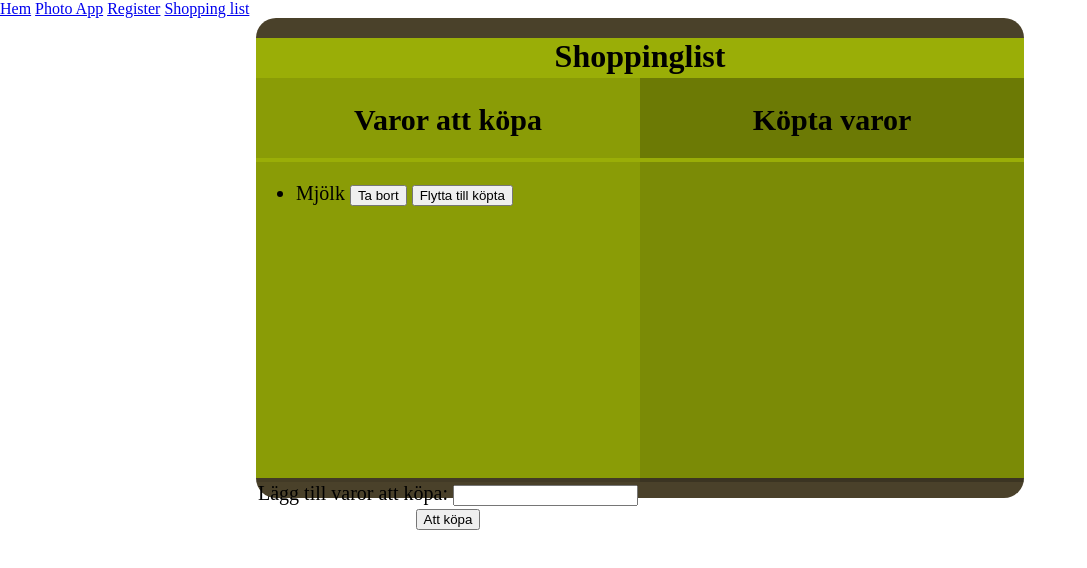
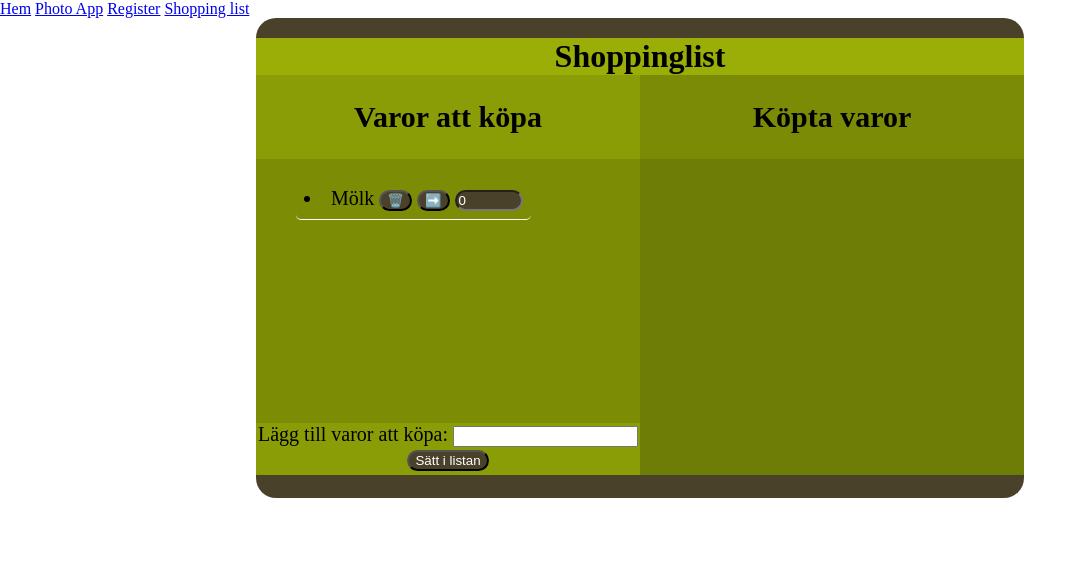
Before and after one commit to biltema-korv/my-website, a SvelteKit app: page /shoppinglist in a window 1280 px wide. Shown: the top 568 px of the page, without its empty margins (0-1087 px from the left). Built offline with nearby package versions, Linux system fonts and the light colour scheme.

Commit message:
Finished shopping list

```diff
--- a/src/routes/shoppinglist/+page.svelte
+++ b/src/routes/shoppinglist/+page.svelte
@@ -1,18 +1,29 @@
+
 <script>
-    let varor=$state([{ name:"Mjölk", purchased: false}]);
+    import { fade } from 'svelte/transition'
+    let varor=$state([{ name:"Mölk", purchased: false, priority: 0}]);
     let tobuy=$state("")
+    let priority=$state("")
 
     function handleSubmit(which){
-        if(tobuy.length === 0){
+        if(which.length === 0){
             return;
         }
 
         varor.push({
             name: which,
-            purchased: false
+            purchased: false,
+            priority: 0
         });
+    }
 
-        console.log("AbAAAAAAAAAAAAAAAAAAAAAAAAA")
+    function prioritisation(priorities,which){
+        if(priority.length === 0){
+            return;
+        }
+
+        which.priority=priorities
+        console.log(which.priority)
     }
 
     function remove(which){
@@ -20,8 +31,6 @@
 
         if (index !== -1) {
             varor.splice(index, 1);
-            console.log("Removed:", which.name);
-            console.log(varor)
         }
     }
 
@@ -39,20 +48,22 @@
             <h2>Varor att köpa</h2>
                 <div class="empty">
                     <ul>
-                        {#each varor.filter(v => !v.purchased) as vara}
-                            <li>
+                        {#each varor.filter(v => !v.purchased).sort((a, b) => b.priority - a.priority) as vara (vara.name)}
+                            <li transition:fade>
                                 { vara.name }
-                                <button onclick={() => remove(vara)}>Ta bort</button>
-                                <button onclick={() => purchased(vara)}>Flytta till köpta</button>
+                                <button onclick={() => remove(vara)}>🗑️</button>
+                                <button onclick={() => purchased(vara)}>➡️</button>
+
+                                <input type="number" bind:value={vara.priority}>
                             </li>
                         {/each }
                     </ul>
                 </div>
                 <label for="Purchased">Lägg till varor att köpa:</label>
-            <input type="text" bind:value={tobuy}>
+            <input type="text" bind:value   ={tobuy}>
             <br>
 
-            <button onclick={() => handleSubmit(tobuy)}>Att köpa</button>
+            <button onclick={() => handleSubmit(tobuy)}>Sätt i listan</button>
         </section>
 
         <section>
@@ -60,10 +71,10 @@
                 <div class="mt">
                     <ul>
                         {#each varor.filter(v => v.purchased) as vara}
-                            <li>
+                            <li transition:fade>
                                 { vara.name }
-                                <button onclick={() => remove(vara)}>Ta bort</button>
-                                <button onclick={() => purchased(vara)}>Flytta till varor att köpa</button>
+                                <button onclick={() => remove(vara)}>🗑️</button>
+                                <button onclick={() => purchased(vara)}>⬅️</button>
                             </li>
                         {/each }
                     </ul>
@@ -73,15 +84,30 @@
 </main>
 
 <style>
+    li{
+        list-style-position:inside;
+        border-bottom: 1px solid white;
+        padding: 0.5rem;
+        border-radius: 5px;
+    }
     .container{
         background-color: #4a412a;
         width: 60vw;
         height: 55vh;
         border-radius: 20px;
-        display: grid;
+        display: flex;
+        flex-direction: column;
         grid-template-rows: 1fr;
         margin: auto;
         padding: 20px 0;
+    }
+
+    input[type="number"]{
+        width: 60px;
+        background-color: #4a412a;
+        color: white;
+        border: 1x;
+        border-radius: 50px;
     }
 
     .container > h1{
@@ -89,6 +115,13 @@
         grid-template-rows: 8fr;
         text-align: center;
         margin: 0;
+    }
+
+    button{
+        background-color: #4a412a;
+        color: white;
+        border: 1x;
+        border-radius: 100px;
     }
 
     .categories_container{
@@ -102,13 +135,13 @@
         background-color: rgba(0, 0, 0, 0.1); /* svart bakgrund med 10% opacitet */
         width: 100%;
         display:flex;
-        height: 40vh;
+        height: 33vh;
         text-align: left;
         overflow-y: auto;
     }
 
     .mt{
-        background-color: rgba(0, 0, 0, 0.2); /* svart bakgrund med 10% opacitet */
+        background-color: rgba(0, 0, 0, 0.1); /* svart bakgrund med 10% opacitet */
         width: 100%;
         display:flex;
         height: 40vh;
@@ -121,14 +154,16 @@
         text-align: center;
         font-size: 20px;
         width: 50%;
-        height: 10vh;
+        flex: 1;
+        overflow-y: auto;
     }
 
     .categories_container section:nth-child(2){  /* vilket barn vill vi styla? */
-        background-color: rgba(0, 0, 0, 0.3); /* svart bakgrund med 30% opacitet */
+        background-color: rgba(0, 0, 0, 0.2); /* svart bakgrund med 30% opacitet */
         text-align: center;
         font-size: 20px;
         width: 50%;
-        height: 10vh;
+        flex: 1;
+        overflow-y: auto;
     }
 </style>
```
Also changed, not shown: 52 other files (tests, documents, lock files or other folders).
